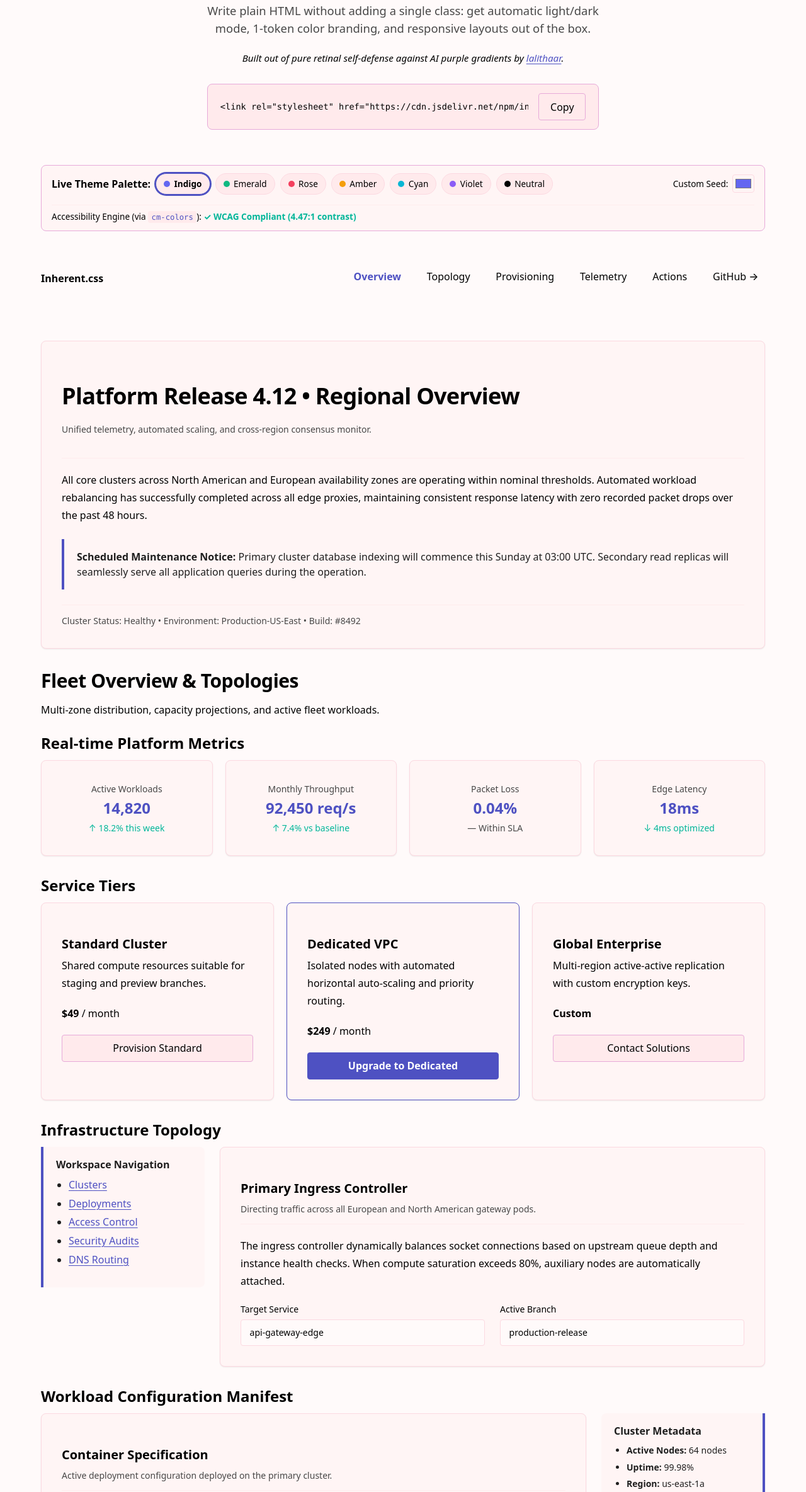
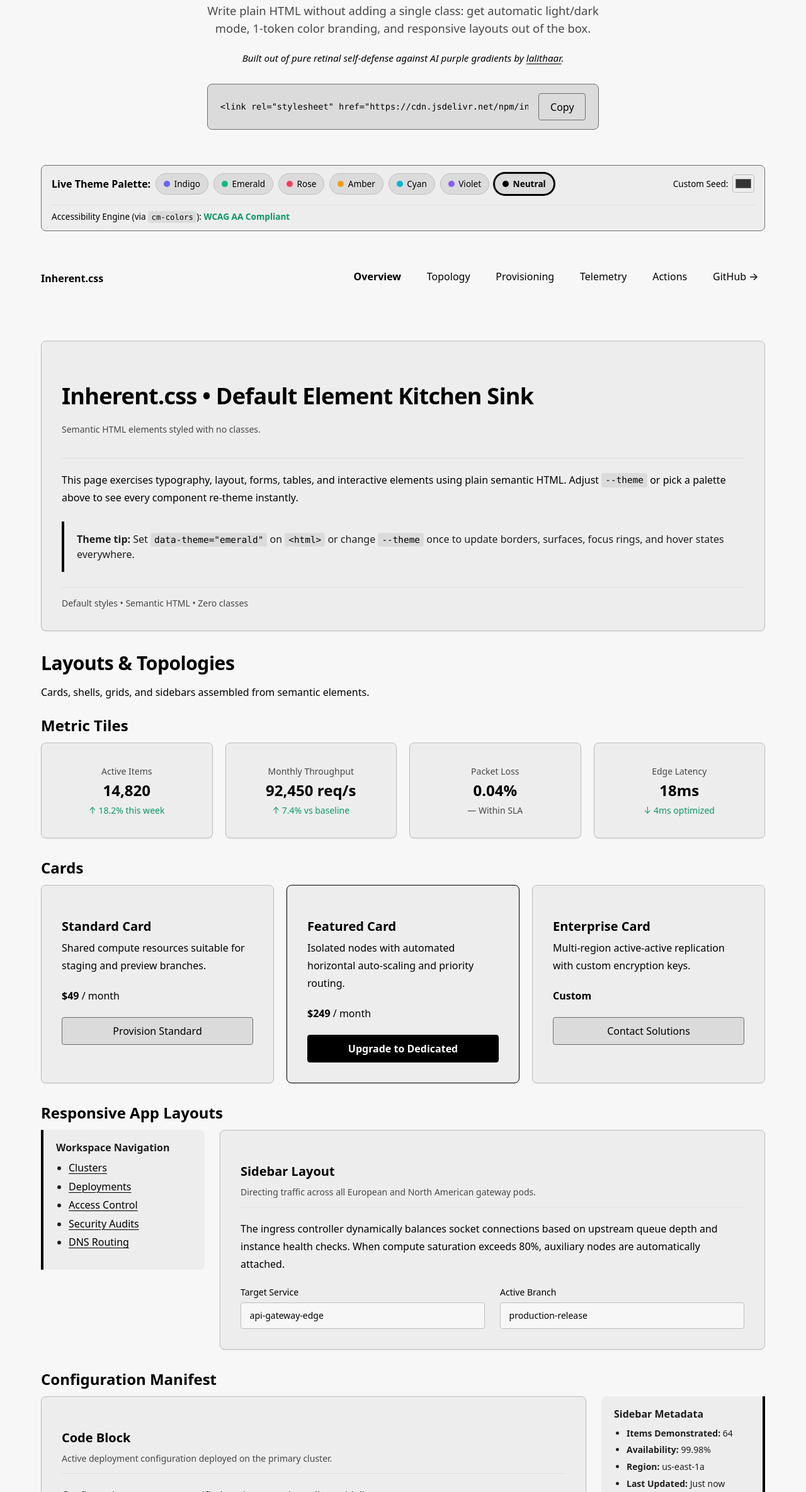
Before and after one commit to lalithaar/inherent.css, a website: page index.html in a window 1280 px wide. Shown: the part 185-2554 px from the top of the page at 63% size. Drawn offline with Linux system fonts and the light colour scheme.

Commit message:
chore(release): prepare inherent.css 1.1.0

```diff
--- a/index.html
+++ b/index.html
@@ -1,5 +1,5 @@
 <!DOCTYPE html>
-<html lang="en" data-theme="indigo">
+<html lang="en" data-theme="neutral">
 <head>
   <meta charset="utf-8">
   <meta name="viewport" content="width=device-width, initial-scale=1">
@@ -99,15 +99,15 @@
       </p>
 
       <div class="cdn-box">
-        <code>&lt;link rel="stylesheet" href="https://cdn.jsdelivr.net/npm/inherent-css/dist/inherent.min.css"&gt;</code>
-        <button type="button" onclick="navigator.clipboard.writeText('<link rel=\'stylesheet\' href=\'https://cdn.jsdelivr.net/npm/inherent-css/dist/inherent.min.css\'>'); this.innerText='Copied!'; setTimeout(() => this.innerText='Copy', 2000);">Copy</button>
+        <code>&lt;link rel="stylesheet" href="https://cdn.jsdelivr.net/npm/inherent.css/dist/inherent.min.css"&gt;</code>
+        <button type="button" onclick="navigator.clipboard.writeText('<link rel=\'stylesheet\' href=\'https://cdn.jsdelivr.net/npm/inherent.css/dist/inherent.min.css\'>'); this.innerText='Copied!'; setTimeout(() => this.innerText='Copy', 2000);">Copy</button>
       </div>
     </div>
 
     <!-- Live Palette Switcher -->
     <div class="theme-toolbar">
       <strong>Live Theme Palette:</strong>
-      <button type="button" class="theme-chip active" onclick="setTheme('indigo', this)">
+      <button type="button" class="theme-chip" onclick="setTheme('indigo', this)">
         <span class="color-dot" style="background: #6366f1;"></span> Indigo
       </button>
       <button type="button" class="theme-chip" onclick="setTheme('emerald', this)">
@@ -125,19 +125,18 @@
       <button type="button" class="theme-chip" onclick="setTheme('violet', this)">
         <span class="color-dot" style="background: #8b5cf6;"></span> Violet
       </button>
-      <button type="button" class="theme-chip" onclick="setTheme('neutral', this)">
+      <button type="button" class="theme-chip active" onclick="setTheme('neutral', this)">
         <span class="color-dot" style="background: currentColor;"></span> Neutral
       </button>
       <div style="display: inline-flex; align-items: center; gap: 0.4rem; margin-left: auto;">
         <label for="custom-theme-picker" style="font-size: 0.85rem; margin: 0; display: inline-flex; flex-direction: row; align-items: center; gap: 0.4rem;">
           Custom Seed:
-          <input type="color" id="custom-theme-picker" value="#6366f1" onchange="setCustomTheme(this.value)" style="width: 2.2rem; height: 1.8rem; padding: 2px;">
+          <input type="color" id="custom-theme-picker" value="#333333" onchange="setCustomTheme(this.value)" style="width: 2.2rem; height: 1.8rem; padding: 2px;">
         </label>
       </div>
 
       <div id="a11y-panel" style="width: 100%; margin-top: 0.5rem; padding-top: 0.5rem; border-top: 1px solid var(--border-subtle); display: flex; align-items: center; justify-content: space-between; font-size: 0.85rem; flex-wrap: wrap; gap: 0.5rem;">
-        <span id="a11y-status">Accessibility Engine (via <code>cm-colors</code>): <strong style="color: var(--success);">&#10003; WCAG AA Compliant</strong></span>
-        <button type="button" id="a11y-fix-btn" style="display: none; padding: 0.25rem 0.65rem; font-size: 0.8rem;" onclick="applyAccessibleFix()">Auto-Tune to Accessible</button>
+        <span id="a11y-status">Accessibility Engine (via <code>cm-colors</code>): <strong style="color: var(--success);">WCAG AA Compliant</strong></span>
       </div>
     </div>
 
@@ -159,35 +158,34 @@
     <!-- ==================== INTRO ARTICLE ==================== -->
     <article id="overview">
       <header>
-        <h1>Platform Release 4.12 &bull; Regional Overview</h1>
-        <p><small>Unified telemetry, automated scaling, and cross-region consensus monitor.</small></p>
+        <h1>Inherent.css &bull; Default Element Kitchen Sink</h1>
+        <p><small>Semantic HTML elements styled with no classes.</small></p>
       </header>
 
       <p>
-        All core clusters across North American and European availability zones are operating within nominal thresholds.
-        Automated workload rebalancing has successfully completed across all edge proxies, maintaining consistent
-        response latency with zero recorded packet drops over the past 48 hours.
+        This page exercises typography, layout, forms, tables, and interactive elements using plain semantic HTML.
+        Adjust <code>--theme</code> or pick a palette above to see every component re-theme instantly.
       </p>
 
       <aside>
-        <strong>Scheduled Maintenance Notice:</strong> Primary cluster database indexing will commence
-        this Sunday at 03:00 UTC. Secondary read replicas will seamlessly serve all application queries during the operation.
+        <strong>Theme tip:</strong> Set <code>data-theme="emerald"</code> on <code>&lt;html&gt;</code> or change
+        <code>--theme</code> once to update borders, surfaces, focus rings, and hover states everywhere.
       </aside>
 
       <footer>
-        <small>Cluster Status: Healthy &bull; Environment: Production-US-East &bull; Build: #8492</small>
+        <small>Default styles &bull; Semantic HTML &bull; Zero classes</small>
       </footer>
     </article>
 
     <!-- ==================== TOPOLOGY & LAYOUTS ==================== -->
     <section id="topology">
-      <h2>Fleet Overview &amp; Topologies</h2>
-      <p>Multi-zone distribution, capacity projections, and active fleet workloads.</p>
+      <h2>Layouts &amp; Topologies</h2>
+      <p>Cards, shells, grids, and sidebars assembled from semantic elements.</p>
 
-      <h3>Real-time Platform Metrics</h3>
+      <h3>Metric Tiles</h3>
       <div class="grid-4">
         <article style="margin: 0; text-align: center;">
-          <small>Active Workloads</small>
+          <small>Active Items</small>
           <h3 style="margin: 0.25rem 0; color: var(--primary);">14,820</h3>
           <small style="color: var(--success);">&uarr; 18.2% this week</small>
         </article>
@@ -208,29 +206,29 @@
         </article>
       </div>
 
-      <h3 style="margin-top: 2rem;">Service Tiers</h3>
+      <h3 style="margin-top: 2rem;">Cards</h3>
       <div class="grid-3">
         <article style="margin: 0;">
-          <h4>Standard Cluster</h4>
+          <h4>Standard Card</h4>
           <p>Shared compute resources suitable for staging and preview branches.</p>
           <p><strong>$49</strong> / month</p>
           <button type="button" style="width: 100%;">Provision Standard</button>
         </article>
         <article style="margin: 0; border-color: var(--primary);">
-          <h4>Dedicated VPC</h4>
+          <h4>Featured Card</h4>
           <p>Isolated nodes with automated horizontal auto-scaling and priority routing.</p>
           <p><strong>$249</strong> / month</p>
           <button type="submit" style="width: 100%;">Upgrade to Dedicated</button>
         </article>
         <article style="margin: 0;">
-          <h4>Global Enterprise</h4>
+          <h4>Enterprise Card</h4>
           <p>Multi-region active-active replication with custom encryption keys.</p>
           <p><strong>Custom</strong></p>
           <button type="button" style="width: 100%;">Contact Solutions</button>
         </article>
       </div>
 
-      <h3 style="margin-top: 2rem;">Infrastructure Topology</h3>
+      <h3 style="margin-top: 2rem;">Responsive App Layouts</h3>
       <div class="sidebar-left">
         <aside style="margin: 0;">
           <strong>Workspace Navigation</strong>
@@ -245,7 +243,7 @@
 
         <article style="margin: 0;">
           <header>
-            <h4>Primary Ingress Controller</h4>
+            <h4>Sidebar Layout</h4>
             <small>Directing traffic across all European and North American gateway pods.</small>
           </header>
           <p>
@@ -267,11 +265,11 @@
         </article>
       </div>
 
-      <h3 style="margin-top: 2rem;">Workload Configuration Manifest</h3>
+      <h3 style="margin-top: 2rem;">Configuration Manifest</h3>
       <div class="sidebar-right">
         <article style="margin: 0;">
           <header>
-            <h4>Container Specification</h4>
+            <h4>Code Block</h4>
             <small>Active deployment configuration deployed on the primary cluster.</small>
           </header>
           <p>
@@ -291,12 +289,12 @@
         </article>
 
         <aside style="margin: 0; border-inline-start: none; border-inline-end: 4px solid var(--primary); border-radius: var(--radius-md) 0 0 var(--radius-md);">
-          <strong>Cluster Metadata</strong>
+          <strong>Sidebar Metadata</strong>
           <ul style="padding-left: 1.25rem; margin-top: 0.5rem; font-size: var(--font-size-sm);">
-            <li><strong>Active Nodes:</strong> 64 nodes</li>
-            <li><strong>Uptime:</strong> 99.98%</li>
+            <li><strong>Items Demonstrated:</strong> 64</li>
+            <li><strong>Availability:</strong> 99.98%</li>
             <li><strong>Region:</strong> us-east-1a</li>
-            <li><strong>Last Health Check:</strong> Just now</li>
+            <li><strong>Last Updated:</strong> Just now</li>
           </ul>
           <hr style="margin: 1rem 0;">
           <button type="button" style="width: 100%; font-size: var(--font-size-sm);">Download Report</button>
@@ -308,8 +306,8 @@
 
     <!-- ==================== DOCUMENTATION & STANDARDS ==================== -->
     <section>
-      <h2>Operational Standards &amp; Directives</h2>
-      <p>Standard architectural guidelines and runbook specifications.</p>
+      <h2>Typography, Links, and Lists</h2>
+      <p>Default inline elements, hierarchy, and readable prose patterns.</p>
 
       <h1>Header Section Alpha</h1>
       <h2>Header Section Beta</h2>
@@ -349,8 +347,8 @@ await client.connect();</code></pre>
 
     <!-- ==================== PROVISIONING ==================== -->
     <section id="provisioning">
-      <h2>Resource Provisioning &amp; Credentials</h2>
-      <p>Submit cluster provisioning parameters and assign resource allocations.</p>
+      <h2>Forms &amp; Controls</h2>
+      <p>Accessibility-friendly inputs, buttons, selects, and validation states.</p>
 
       <form onsubmit="event.preventDefault();">
         <fieldset>
@@ -420,7 +418,7 @@ await client.connect();</code></pre>
         </fieldset>
 
         <div style="display: flex; gap: 0.75rem; flex-wrap: wrap; align-items: center;">
-          <button type="submit">Deploy Cluster</button>
+          <button type="submit">Submit</button>
           <button type="button">Save Draft</button>
           <button type="reset">Clear Form</button>
           <button type="button" disabled>Decommission (Locked)</button>
@@ -432,42 +430,42 @@ await client.connect();</code></pre>
 
     <!-- ==================== TELEMETRY ==================== -->
     <section id="telemetry">
-      <h2>Regional Node Capacities</h2>
+      <h2>Tables &amp; Data</h2>
 
       <table>
-        <caption>Regional Infrastructure Node Distribution</caption>
+        <caption>Sample regional infrastructure node distribution</caption>
         <thead>
           <tr>
-            <th>Cluster Name</th>
+            <th>Item Name</th>
             <th>Region</th>
             <th>Provisioned Nodes</th>
-            <th>Health Status</th>
+            <th>State</th>
           </tr>
         </thead>
         <tbody>
           <tr>
-            <td><code>helios-east-01</code></td>
+            <td><code>item-east-01</code></td>
             <td>us-east-1 (N. Virginia)</td>
             <td>64</td>
-            <td>Nominal</td>
+            <td>Ready</td>
           </tr>
           <tr>
-            <td><code>helios-west-02</code></td>
+            <td><code>item-west-02</code></td>
             <td>us-west-2 (Oregon)</td>
             <td>32</td>
-            <td>Nominal</td>
+            <td>Ready</td>
           </tr>
           <tr>
-            <td><code>helios-eu-01</code></td>
+            <td><code>item-eu-01</code></td>
             <td>eu-central-1 (Frankfurt)</td>
             <td>48</td>
-            <td>Nominal</td>
+            <td>Ready</td>
           </tr>
           <tr>
-            <td><code>helios-ap-01</code></td>
+            <td><code>item-ap-01</code></td>
             <td>ap-south-1 (Mumbai)</td>
             <td>24</td>
-            <td>Nominal</td>
+            <td>Ready</td>
           </tr>
         </tbody>
         <tfoot>
@@ -479,7 +477,7 @@ await client.connect();</code></pre>
       </table>
 
       <h3>Capacity Indicators</h3>
-      <p>Overall Cluster Saturation:</p>
+      <p>Overall Progress:</p>
       <progress value="68" max="100"></progress>
 
       <p style="margin-top: 1rem;">Resource Utilization Meters:</p>
@@ -494,10 +492,10 @@ await client.connect();</code></pre>
 
     <!-- ==================== ACTIONS & DIALOGS ==================== -->
     <section id="actions">
-      <h2>Operational Actions</h2>
+      <h2>Dialogs &amp; Interactive Elements</h2>
 
       <details open>
-        <summary>Automated Backup Schedules</summary>
+        <summary>Expandable Disclosure</summary>
         <p>Snapshots are persisted incrementally every 6 hours across secondary object storage tiers with 30-day retention.</p>
       </details>
 
@@ -528,7 +526,7 @@ await client.connect();</code></pre>
     </p>
   </footer>
 
-  <script src="dist/cm-colors.global.js"></script>
+  <script src="https://cdn.jsdelivr.net/npm/cm-colors/dist/cm-colors.global.js"></script>
   <script>
     const themeColors = {
       indigo: '#6366f1',
@@ -548,21 +546,25 @@ await client.connect();</code></pre>
       const bg = '#ffffff'; // check against standard light canvas
       const result = window.CMColors.makeReadable(colorHex, bg, { large: true });
       const statusEl = document.getElementById('a11y-status');
-      const btnEl = document.getElementById('a11y-fix-btn');
 
       const tuned = result.color || result.fixedColor || (Array.isArray(result) ? result[0] : null);
       const origRatio = result.originalContrast !== undefined ? result.originalContrast : (Math.round(window.CMColors.calculateContrastRatio(colorHex, bg) * 100) / 100);
       const finalRatio = result.finalContrast !== undefined ? result.finalContrast : (tuned ? Math.round(window.CMColors.calculateContrastRatio(tuned, bg) * 100) / 100 : origRatio);
 
+      let autoTuning = window.__inherentAutoTuning === true;
       if (origRatio >= 3.0) {
-        statusEl.innerHTML = `Accessibility Engine (via <code>cm-colors</code>): <strong style="color: var(--success);">&#10003; WCAG Compliant (${origRatio}:1 contrast)</strong>`;
-        btnEl.style.display = 'none';
+        window.__inherentAutoTuning = false;
+        statusEl.innerHTML = `Accessibility Engine (via <code>cm-colors</code>): <strong style="color: var(--success);">WCAG AA Compliant (${origRatio}:1 contrast)</strong>`;
         suggestedColor = null;
       } else {
         suggestedColor = tuned;
-        statusEl.innerHTML = `Accessibility Engine (via <code>cm-colors</code>): <strong style="color: var(--danger);">&#9888; Low Contrast (${origRatio}:1 vs 3.0:1 requirement)</strong>`;
-        btnEl.innerText = `Auto-Tune to ${tuned} (${finalRatio}:1)`;
-        btnEl.style.display = 'inline-flex';
+        if (!autoTuning && tuned && tuned.toLowerCase() !== colorHex.toLowerCase()) {
+          window.__inherentAutoTuning = true;
+          applyAccessibleFix();
+          window.__inherentAutoTuning = false;
+          return;
+        }
+        statusEl.innerHTML = `Accessibility Engine (via <code>cm-colors</code>): <strong style="color: var(--danger);">Low Contrast (${origRatio}:1 vs 3.0:1 requirement)</strong>`;
       }
     }
 
@@ -593,7 +595,7 @@ await client.connect();</code></pre>
 
     // Initial check
     window.addEventListener('DOMContentLoaded', () => {
-      checkContrastForColor('#6366f1');
+      checkContrastForColor('#333333');
     });
   </script>
 </body>
--- a/src/autotune.js
+++ b/src/autotune.js
@@ -10,7 +10,7 @@
  * @author Lalitha A R <https://isrl.in/>
  */
 
-import { makeReadable, calculateContrastRatio } from "../../cm-colors/src/index.js";
+import { makeReadable, calculateContrastRatio } from "cm-colors";
 
 function getActiveBackgroundColor() {
   const isDark =
--- a/src/inherent.css
+++ b/src/inherent.css
@@ -1,5 +1,5 @@
 /*!
- * Inherent.css v1.0.0
+ * Inherent.css v1.1.0
  * Write plain HTML without adding a single class: get automatic light/dark mode, 1-token color branding, and responsive layouts out of the box.
  * Built out of pure retinal self-defense against AI purple gradients by lalithaar (https://isrl.in/)
  * Licensed under MIT
```
Also changed, not shown: package.json (+8 -5 lines), README.md, dist/autotune.js (deleted), dist/autotune.min.js, dist/cm-colors.global.js (deleted), dist/inherent.css (deleted), dist/inherent.min.css, 2 other files.
